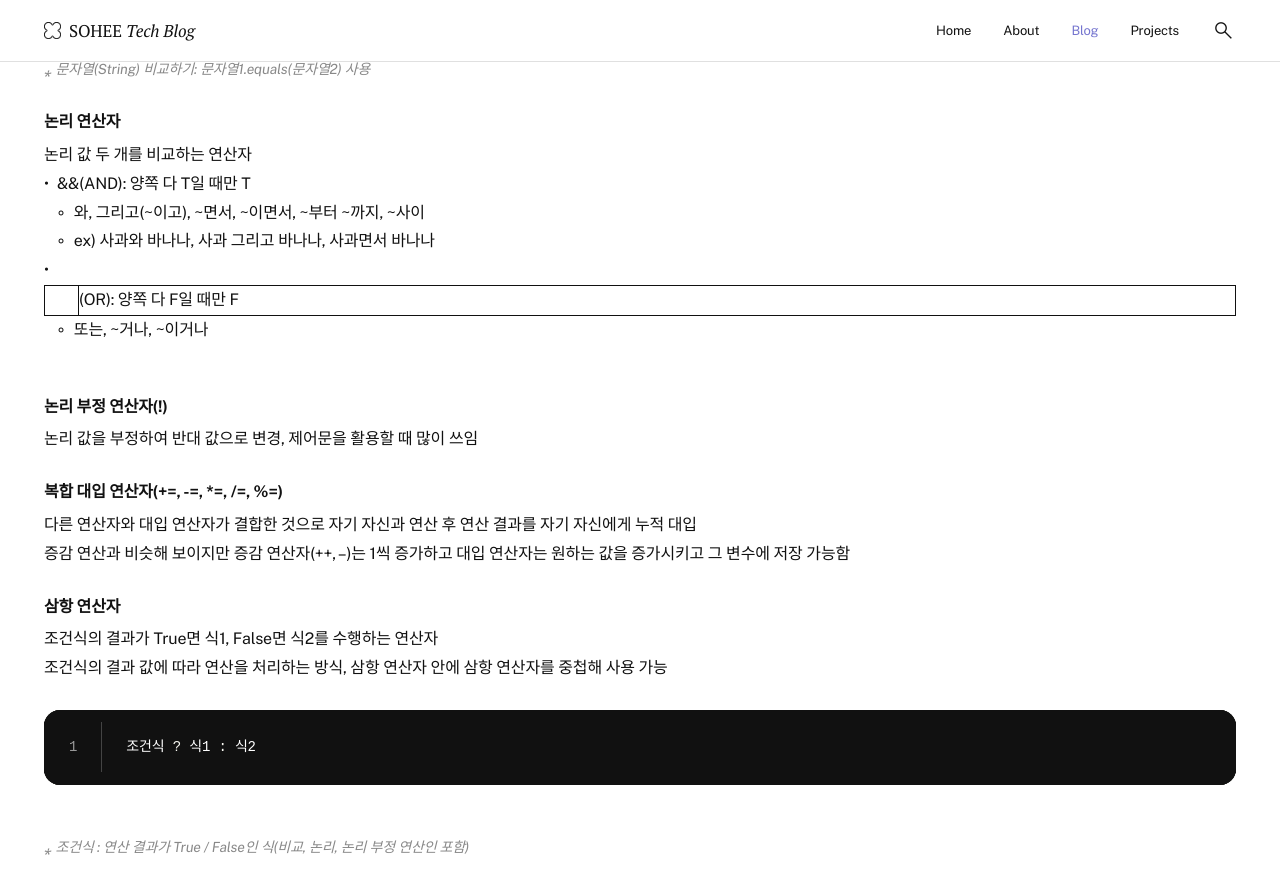
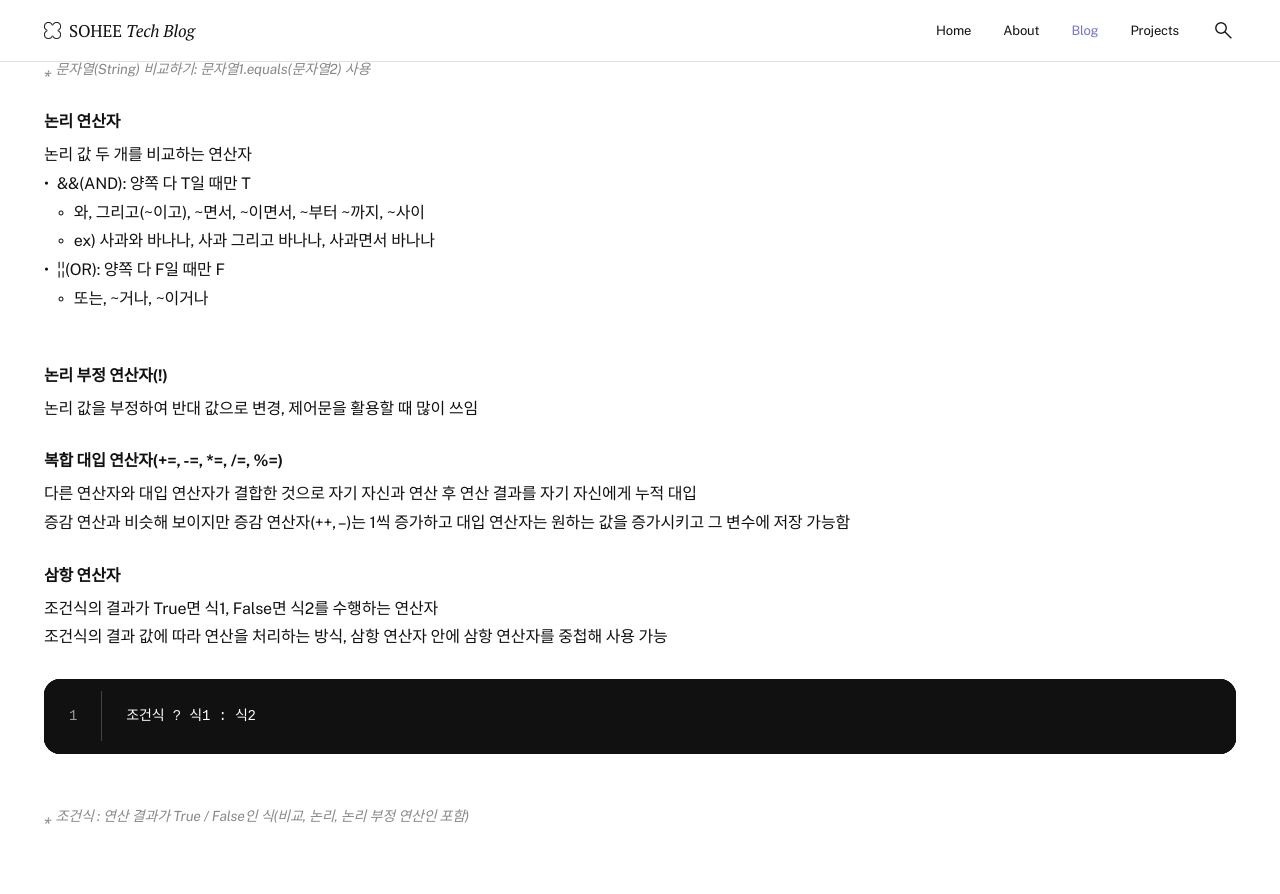
Before and after one commit to soheetech/soheetech.github.io, a Jekyll site: the page built from _posts/2023-02-27-kh-03-java-scanner-operator.md, in a window 1280 px wide and 900 px high, scrolled down 2305 px. Shown: the top 894 px of the window. Built offline with Jekyll 4.4.1, drawn with Linux system fonts in a browser that asks for light colours.

```diff
--- a/_posts/2023-02-27-kh-03-java-scanner-operator.md
+++ b/_posts/2023-02-27-kh-03-java-scanner-operator.md
@@ -174,7 +174,7 @@ public class ScannerExample1 {
 - &&(AND): 양쪽 다 T일 때만 T
   + 와, 그리고(~이고), ~면서, ~이면서, ~부터 ~까지, ~사이
   + ex) 사과와 바나나, 사과 그리고 바나나, 사과면서 바나나
-- ||(OR): 양쪽 다 F일 때만 F
+- ¦¦(OR): 양쪽 다 F일 때만 F
   + 또는, ~거나, ~이거나
 
 <h5>논리 부정 연산자(!)</h5>
```
